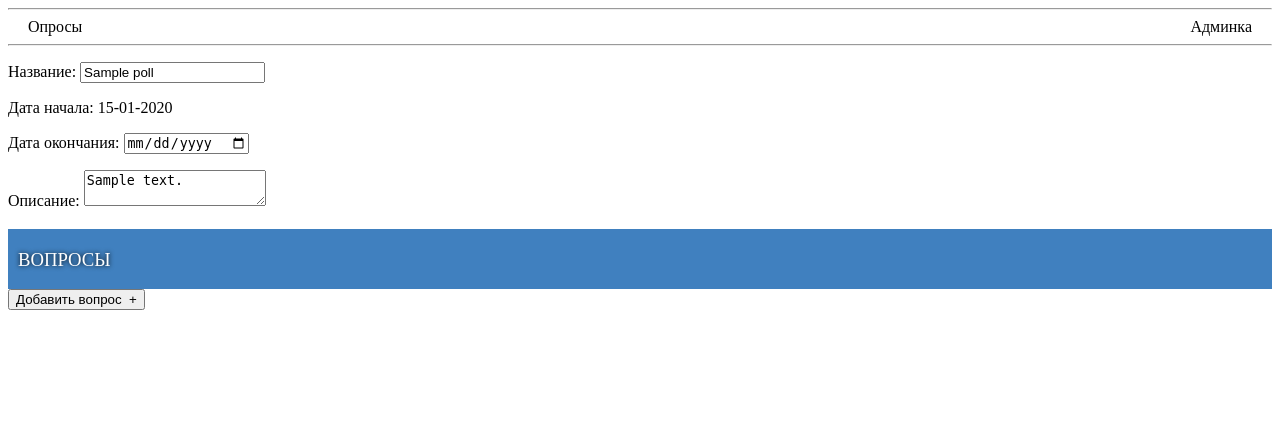
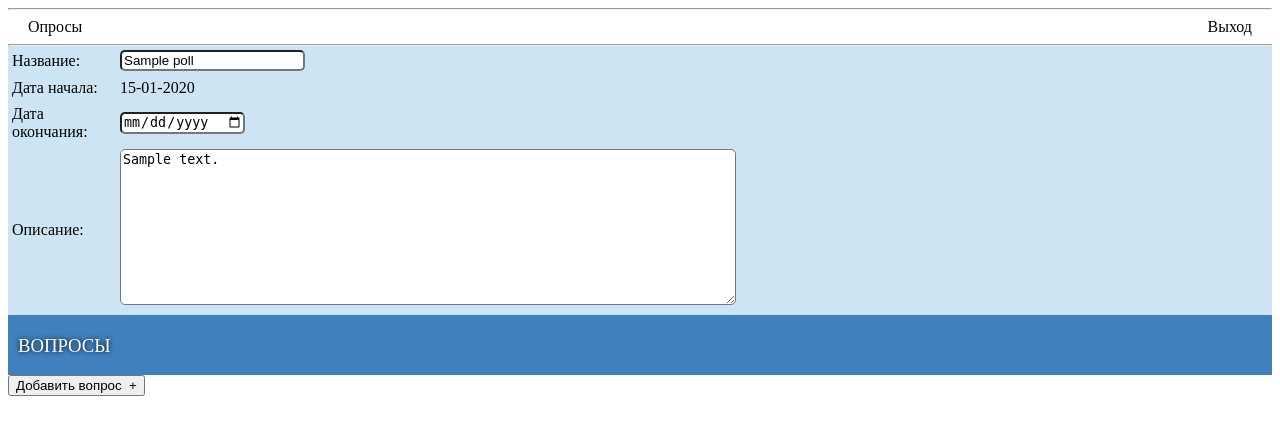
Before and after one commit to lzbonzo/FoS_poll, a Django app: page /admin/1 in a window 1280 px wide. Shown: the top 435 px of the page. Run offline with Django 3.2, Linux system fonts and the light colour scheme; a user stored in the database is signed in; tables that the repository leaves empty hold one stand-in row (values such as "Sample post"); some libraries are stand-ins or nearby versions.

Commit message:
Logout added. Poll edit template ready. TODO poll add button to admin template

```diff
--- a/fos_poll/templates/base.html
+++ b/fos_poll/templates/base.html
@@ -27,12 +27,12 @@
         </div>
         <div align="right">
              {% if user.is_authenticated %}
-             <a href="{% url 'admin'%}?next={{request.path}}" class="header">Админка</a>
+             <a href="{% url 'logout'%}?next={{request.path}}" class="header">Выход</a>
              {% else %}
              <a href="{% url 'login'%}?next={{request.path}}" class="header">Войти</a>
              {% endif %}
         </div>
-    <hr>
+    <hr style="margin-bottom: 0px;">
     {% block content %}{% endblock %}
 </body>
 </html>
--- a/fos_poll/templates/edit.html
+++ b/fos_poll/templates/edit.html
@@ -10,7 +10,37 @@
 <script src="https://code.jquery.com/jquery-1.12.4.js"></script>
 <script src="https://code.jquery.com/ui/1.12.1/jquery-ui.js"></script>
 <script src="https://cdnjs.cloudflare.com/ajax/libs/jquery/3.3.1/jquery.min.js"></script>
+<style>
 
+.question_div {
+  display: flex;
+  justify-content: space-between;
+}
+.delete {
+    margin-left: 100px;
+    color: black;
+    font-weight: bold;
+    float: right;
+    font-size: 26px;
+    line-height: 20px;
+    cursor: pointer;
+    transition: 0.3s;
+    display: inline;
+    padding-right: 0.3em;
+    margin-top: 5px;
+}
+textarea {
+cols="40"; rows="10"; maxlength="50";
+
+                border-radius: 5px;
+                margin: 0px 0px 2px;
+                width: 610px;
+                height: 150px;
+                }
+input {
+border-radius: 5px 5px 5px 5px;
+}
+</style>
 
 <script>
     $( function() {
@@ -35,23 +65,18 @@
     $(add_button).click(function(e) {
         e.preventDefault();
         $(wrapper).append('<div><div class="question_form" name="question_form"><div style="background-color:white;"> \
-        <h3 class="question_number" style=" \
-        padding-left: 10px; margin-top: 0px; margin-bottom: 0px; font-weight: normal;"> \
-        <span id="dfr">Question</span></h3> \
-        <button class="delete" style="display: inline;">Удалить &nbsp;<span>X </span></button> \
-        </div> \
+        <div class="question_div"> <h3 class="question_number" style=" \
+        padding-left: 10px; margin-top: 5px; margin-bottom: 5px; font-weight: normal;"> \
+        <span>Question</span></h3> \
+        <span class="delete">&times;</span></div> \
+        </div>\
         <div style=" \
         overflow: hidden; \
         padding: 10px; \
         font-size: 13px; \
         border-bottom: 1px solid #eee; \
         background-color: rgba(0, 120, 201, 0.2); "> \
-    <textarea id="question_text" name="question_text" cols="40" rows="10" class="vLargeTextField" maxlength="50" \
-            style=" \
-                border-radius: 5px; \
-                margin: 0px 0px 2px; \
-                width: 610px; \
-                height: 150px;">Введите текст вопроса</textarea> \
+    <textarea id="question_text" name="question_text">Введите текст вопроса</textarea> \
     <p><label for="answer_type">Тип ответа</label> \
     <select name="answer_type" id="answer_type"> \
     {% for q in question %} \
@@ -87,37 +112,38 @@
     </script>
 {% endif %}
 
-<form>
-    <p>
-        <label for="title">Название: </label>
-        <input type="text" id="title" name="title" value="{{ title }}"/>
-    </p>
-    <p>
-        <label for="date_of_begin">Дата начала: </label>
+<form style="background-color: rgba(0, 120, 201, 0.2); margin-bottom: 0px;">
+    <table width="100%" cellspacing="0" cellpadding="4">
+    <tr>
+        <td align="left" width="100"><label class="field_label" for="title">Название: </label></td>
+        <td><input type="text" id="title" name="title" value="{{ title }}"/></td>
+    </tr>
+    <tr>
+        <td align="left" width="100"><label class="field_label" for="date_of_begin">Дата начала: </label>
         {% if date_of_begin %}
-        <span>{{ date_of_begin }}</span>
+        <td><span>{{ date_of_begin }}</span></td>
         {% else %}
-        <input type="date" id="date_of_begin" name="date_of_begin" value="{{ date_of_begin }}"readonly/>
+        <td><input type="date" id="date_of_begin" name="date_of_begin" value="{{ date_of_begin }}"readonly/></td>
         {% endif %}
-    </p>
-    <p>
-        <label for="date_of_end">Дата окончания: </label>
-        <input type="date" id="date_of_end" name="date_of_end" value="{{ date_of_end }}"/>
-    </p>
-    <p>
-        <label for="description">Описание: </label>
-        <textarea id="description" name="description">{{ description }}</textarea>
-    </p>
+    </tr>
+    <tr>
+        <td align="left" width="100"><label class="field_label" for="date_of_end">Дата окончания: </label></td>
+        <td><input type="date" id="date_of_end" name="date_of_end" value="{{ date_of_end }}"/></td>
+    </tr>
+    <tr>
+        <td align="left" width="100"><label class="field_label" for="description">Описание: </label></td>
+        <td><textarea id="description" name="description">{{ description }}</textarea></td>
+    </tr>
+    </table>
 </form>
 
-
-<form id="'content"></form>
 
 <div class="questions_container">
 
     <h3 class="questions_header" style="
                                     background: #4080bf;
                                     margin-bottom: 0px;
+                                    margin-top: 0px;
                                     padding-top: 20px;
                                     height: 40px;
                                     padding-left: 10px;
--- a/fos_poll/templates/login.html
+++ b/fos_poll/templates/login.html
@@ -21,7 +21,7 @@
             margin: 8px 0;
             padding: 12px 20px;
             display: inline-block;
-            border: 2px solid green;
+            border: 2px solid blue;
             box-sizing: border-box;
             }
         button:hover {
@@ -30,7 +30,7 @@
 
         .container {
             padding: 25px;
-            background-color: lightblue;
+            background-color: rgba(0, 120, 201, 0.2);
             }
         .warning {
             margin: auto;
--- a/fos_poll/urls.py
+++ b/fos_poll/urls.py
@@ -11,4 +11,5 @@ urlpatterns = [
     path("admin/", views.AdminPollsView.as_view(), name='admin'),
     path("admin/<int:poll_id>", views.EditPollView.as_view(), name='edit'),
     path("my_polls/", views.MyPollsView.as_view(), name='my_polls'),
+    path("logout/", views.logout_view, name='logout'),
 ]
--- a/fos_poll/views.py
+++ b/fos_poll/views.py
@@ -1,12 +1,13 @@
 from datetime import datetime
 
-from django.contrib.auth import authenticate, login
-from django.shortcuts import render, redirect
+from django.contrib.auth import authenticate, login, logout
+from django.shortcuts import render, redirect, render_to_response
 
 # Create your views here.
 from django.views.generic import TemplateView
 
 from fos_poll.models import Poll, Question
+from fos_test import settings
 
 
 class About(TemplateView):
@@ -49,7 +50,7 @@ class AdminLoginView(TemplateView):
         user = authenticate(request, username=username, password=password)
         if user is not None:
             login(request, user)
-            return redirect('/admin/')
+            return redirect('/')
         else:
             context = super().get_context_data(**kwargs)
             context['message'] = '*логин или пароль введены неверно'
@@ -65,6 +66,12 @@ class AdminPollsView(TemplateView):
             'title', 'description', 'date_of_begin', 'date_of_end', 'id').order_by('-date_of_begin')
         context['polls'] = polls
         return context
+
+    def post(self, request, *args, **kwargs):
+        context = self.get_context_data(message='Record deleted')
+        print(request.POST)
+        # Poll.objects.get(id=5).delete()
+        return self.render_to_response(context)
 
 
 class MyPollsView(TemplateView):
@@ -93,3 +100,8 @@ class EditPollView(TemplateView):
         context['question'] = question
 
         return context
+
+
+def logout_view(request):
+    logout(request)
+    return redirect('/')
```
Also changed, not shown: fos_poll/templates/admin.html (+27 -32 lines), fos_poll/templates/index.html (+19 -5 lines).
